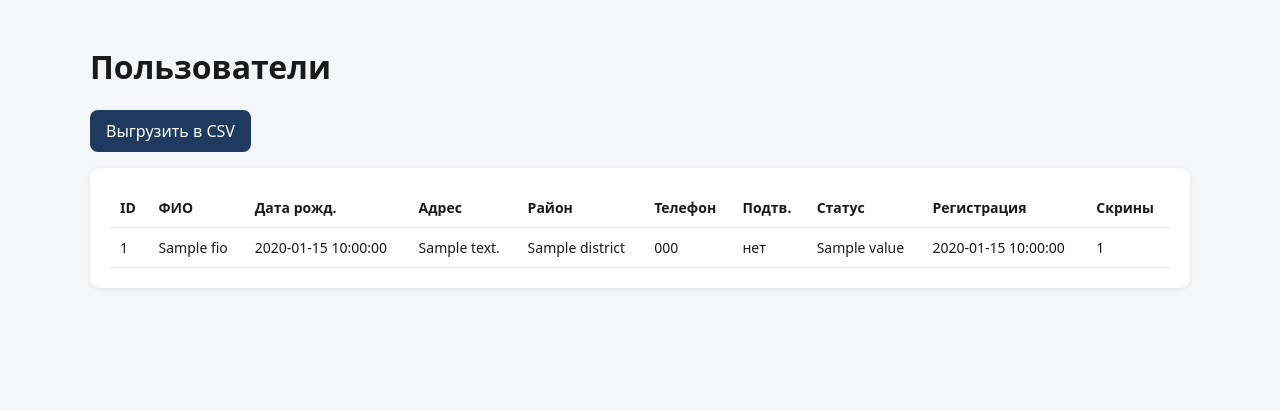
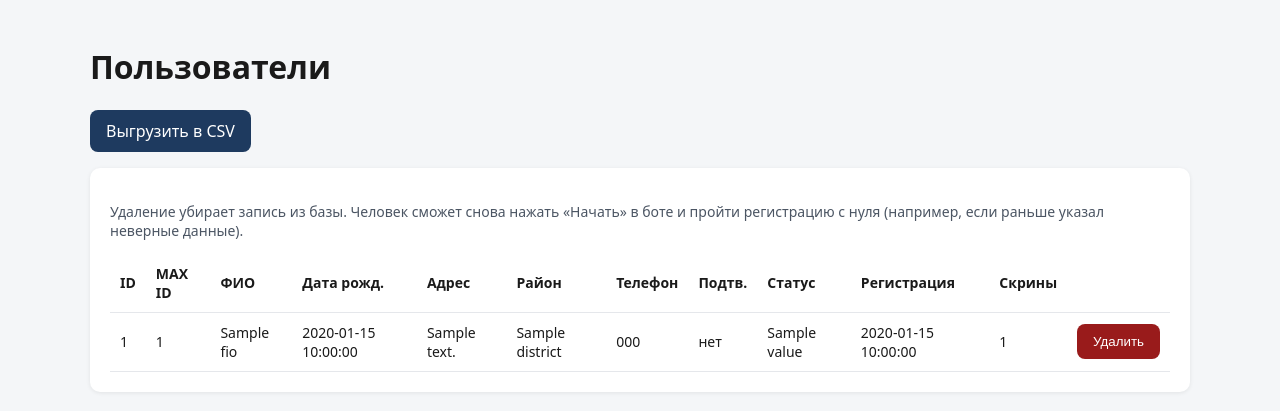
Before and after one commit to krasotov/dobro_bot, a FastAPI app: template app/admin/templates/users.html in a window 1280 px wide. Shown: the part 50-461 px from the top of the page. Run offline with FastAPI, Linux system fonts and the light colour scheme; the template is opened without the code that fills it: most values are stand-ins (such as "Sample title", 1, 10 or a date in 2020).

Commit message:
Add superadmin user deletion so residents can register again in the bot.
Removes user data and related screenshots from the database after confirmation in admin.

Co-authored-by: Cursor <cursoragent@cursor.com>

```diff
--- a/app/admin/templates/users.html
+++ b/app/admin/templates/users.html
@@ -2,17 +2,24 @@
 {% block content %}
 <h1>Пользователи</h1>
 <p><a class="btn" href="/admin/users/export">Выгрузить в CSV</a></p>
+{% if success %}<div class="card" style="background:#ecfdf5">{{ success }}</div>{% endif %}
+{% if error %}<div class="card" style="background:#fef2f2;color:#b91c1c">{{ error }}</div>{% endif %}
 <div class="card">
+  <p style="color:#4b5563;font-size:14px">
+    Удаление убирает запись из базы. Человек сможет снова нажать «Начать» в боте и пройти регистрацию с нуля
+    (например, если раньше указал неверные данные).
+  </p>
   <table>
     <thead>
       <tr>
-        <th>ID</th><th>ФИО</th><th>Дата рожд.</th><th>Адрес</th><th>Район</th><th>Телефон</th><th>Подтв.</th><th>Статус</th><th>Регистрация</th><th>Скрины</th>
+        <th>ID</th><th>MAX ID</th><th>ФИО</th><th>Дата рожд.</th><th>Адрес</th><th>Район</th><th>Телефон</th><th>Подтв.</th><th>Статус</th><th>Регистрация</th><th>Скрины</th><th></th>
       </tr>
     </thead>
     <tbody>
       {% for user in users %}
       <tr>
         <td>{{ user.id }}</td>
+        <td>{{ user.max_user_id }}</td>
         <td>{{ user.fio or "—" }}</td>
         <td>{{ user.birth_date or "—" }}</td>
         <td>{{ user.address_normalized or user.address or "—" }}</td>
@@ -22,6 +29,12 @@
         <td>{% if user.is_registered %}Зарегистрирован{% else %}{{ user.state.value }}{% endif %}</td>
         <td>{{ user.registered_at or "—" }}</td>
         <td>{{ user.screenshots|length }}</td>
+        <td>
+          <form method="post" action="/admin/users/{{ user.id }}/delete" style="display:inline"
+                onsubmit="return confirm('Удалить пользователя {{ user.fio or user.max_user_id }}? Он сможет зарегистрироваться заново.');">
+            <button class="btn" type="submit" style="background:#991b1b">Удалить</button>
+          </form>
+        </td>
       </tr>
       {% endfor %}
     </tbody>
```
Also changed, not shown: app/admin/routes.py (+29 -1 lines), app/services/user_admin.py (added, +23 -0 lines).
